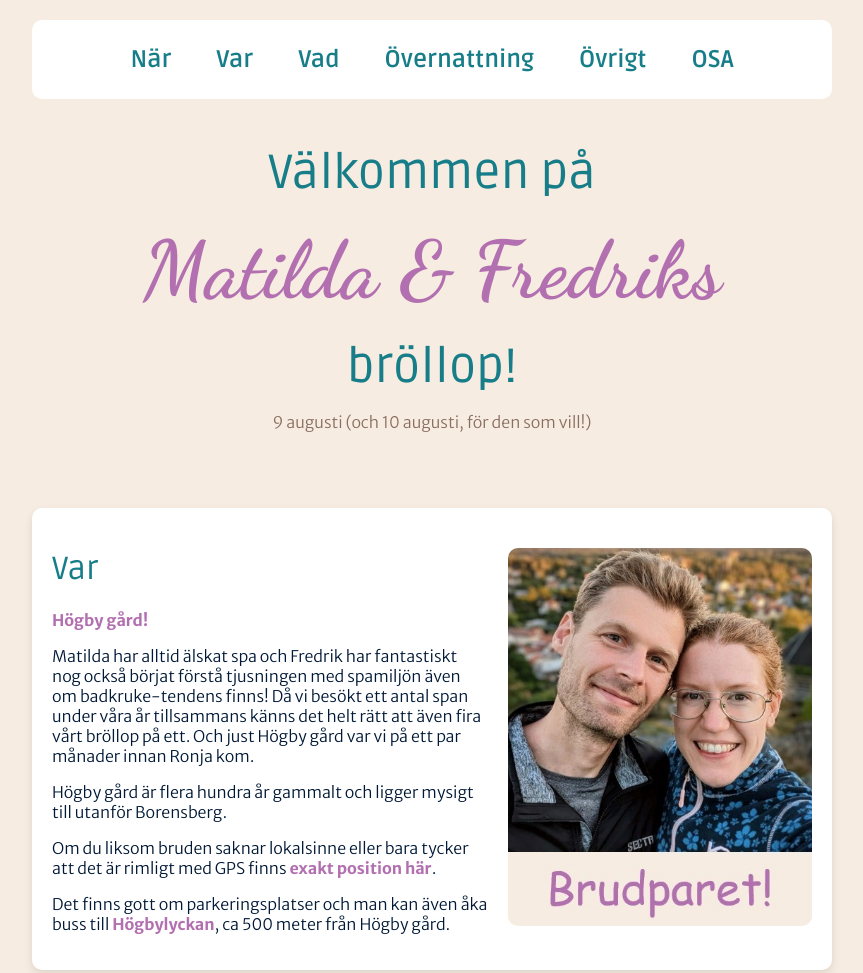
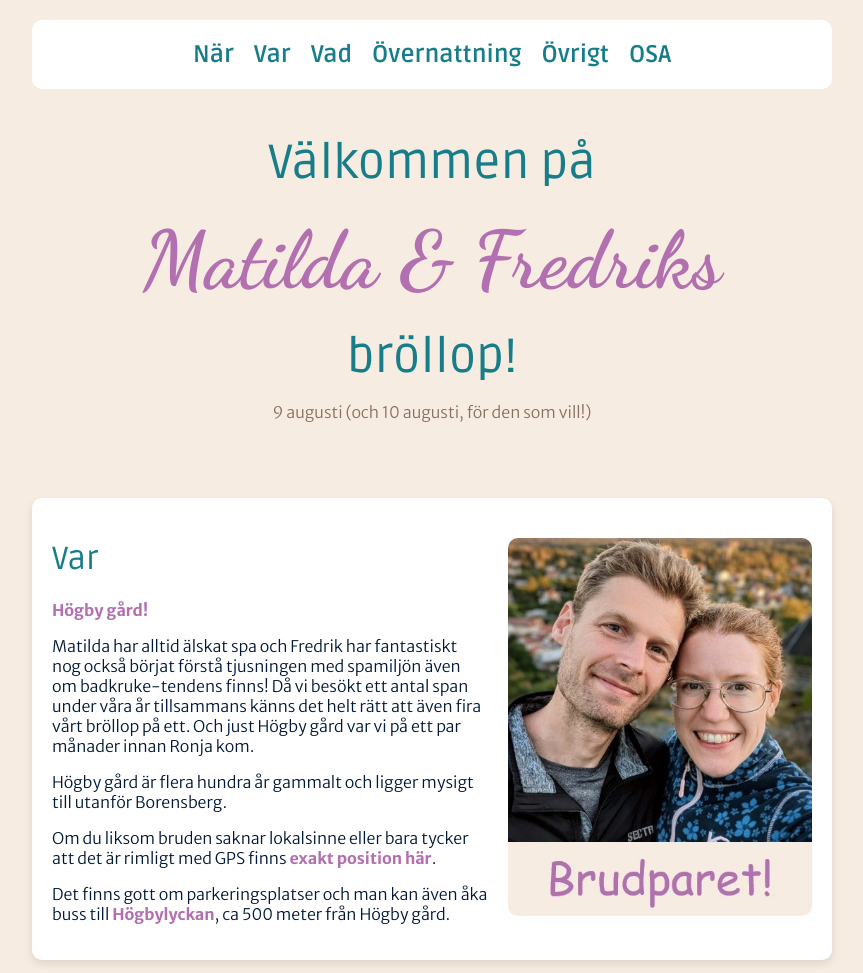
Before and after one commit to Thrinduil/brollop_clean, a website: page index.html in a window 1280 px wide. Shown: the top 973 px of the page, without its empty margins (208-1071 px from the left). Drawn offline with Linux system fonts and the light colour scheme.

Commit message:
Topmeny på flera rader

```diff
--- a/style.css
+++ b/style.css
@@ -27,17 +27,16 @@ body {
 .navbar {
     display: flex;
     justify-content: center;
-    gap: 15px;
+    flex-wrap: wrap; /* Tillåter att länkar går på två rader */
     background-color: white;
-    padding: 15px;
+    padding: 10px;
     border-radius: 10px;
-    overflow: hidden;
 }
 
 .navbar a {
     text-decoration: none;
     color: #177E89;
-    padding: 10px 15px;
+    padding: 10px;
     border-radius: 5px;
     transition: background 0.3s;
     font-family: "Ruda", serif;
@@ -144,4 +143,6 @@ body {
         flex-direction: column;
         align-items: flex-start;
     }
+
+
 }
```
